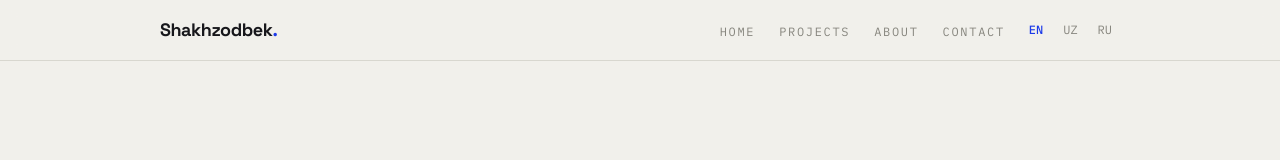
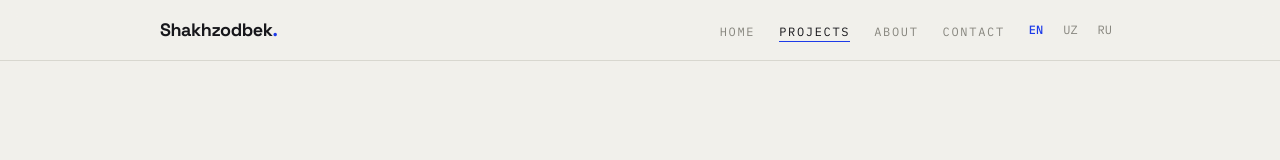
Before and after one commit to ShakhCo/shakha.uz, a Next.js app: page /en/projects in a window 1280 px wide. Shown: the top 160 px of the page. Built offline with nearby package versions, Linux system fonts and the light colour scheme.

Commit message:
fix: nav active-link state, README accuracy, sitemap/reveal/focus polish

```diff
--- a/src/app/[locale]/contact/page.tsx
+++ b/src/app/[locale]/contact/page.tsx
@@ -38,7 +38,7 @@ export default async function ContactPage({ params }: { params: Promise<{ locale
             href={c.href}
             target={c.href.startsWith("http") ? "_blank" : undefined}
             rel="noopener noreferrer"
-            className="group rounded-md border border-[var(--color-line)] bg-[var(--color-surface)] p-6 transition-transform hover:-translate-y-0.5 hover:border-[var(--color-ink)] focus-visible:outline-2 focus-visible:outline-offset-2 focus-visible:outline-[var(--color-signal)]"
+            className="group rounded-md border border-[var(--color-line)] bg-[var(--color-surface)] p-6 transition-transform hover:-translate-y-0.5 hover:border-[var(--color-ink)] focus-visible:outline focus-visible:outline-2 focus-visible:outline-offset-2 focus-visible:outline-[var(--color-signal)]"
           >
             <p className="font-mono text-xs uppercase tracking-[0.18em] text-[var(--color-muted)]">{c.label}</p>
             <p className="mt-2 font-display text-lg font-semibold text-[var(--color-ink)] transition-colors group-hover:text-[var(--color-signal)]">
--- a/src/app/sitemap.ts
+++ b/src/app/sitemap.ts
@@ -7,6 +7,6 @@ export default function sitemap(): MetadataRoute.Sitemap {
   return allUrls().map((url) => ({
     url,
     changeFrequency: "monthly",
-    priority: url.endsWith(".uz/en/") || /\/(en|uz|ru)\/$/.test(url) ? 1 : 0.8,
+    priority: /\/(en|uz|ru)\/$/.test(url) ? 1 : 0.8,
   }));
 }
--- a/src/components/Nav.tsx
+++ b/src/components/Nav.tsx
@@ -2,6 +2,7 @@ import Link from "next/link";
 import type { Dictionary } from "@/lib/i18n/dictionaries/en";
 import type { Locale } from "@/lib/i18n/config";
 import { LocaleSwitcher } from "./LocaleSwitcher";
+import { NavLinks } from "./NavLinks";
 
 export function Nav({ locale, dict }: { locale: Locale; dict: Dictionary }) {
   const base = `/${locale}`;
@@ -21,18 +22,7 @@ export function Nav({ locale, dict }: { locale: Locale; dict: Dictionary }) {
           Shakhzodbek<span className="text-[var(--color-signal)]">.</span>
         </Link>
         <div className="flex items-center gap-4">
-          <ul className="hidden gap-6 md:flex">
-            {links.map((l) => (
-              <li key={l.href}>
-                <Link
-                  href={l.href}
-                  className="font-mono text-xs uppercase tracking-[0.14em] text-[var(--color-muted)] transition-colors hover:text-[var(--color-ink)]"
-                >
-                  {l.label}
-                </Link>
-              </li>
-            ))}
-          </ul>
+          <NavLinks links={links} />
           <LocaleSwitcher locale={locale} />
         </div>
       </nav>
--- /dev/null
+++ b/src/components/NavLinks.tsx
@@ -0,0 +1,34 @@
+"use client";
+
+import Link from "next/link";
+import { usePathname } from "next/navigation";
+
+type NavLink = { href: string; label: string };
+
+export function NavLinks({ links }: { links: NavLink[] }) {
+  const pathname = usePathname();
+  // Normalize: ensure trailing slash for comparison
+  const normalized = pathname.endsWith("/") ? pathname : pathname + "/";
+
+  return (
+    <ul className="hidden gap-6 md:flex">
+      {links.map((l) => {
+        const isActive = normalized === l.href;
+        return (
+          <li key={l.href}>
+            <Link
+              href={l.href}
+              className={
+                isActive
+                  ? "border-b border-[var(--color-signal)] pb-0.5 font-mono text-xs uppercase tracking-[0.14em] text-[var(--color-ink)]"
+                  : "font-mono text-xs uppercase tracking-[0.14em] text-[var(--color-muted)] transition-colors hover:text-[var(--color-ink)]"
+              }
+            >
+              {l.label}
+            </Link>
+          </li>
+        );
+      })}
+    </ul>
+  );
+}
--- a/src/components/Reveal.tsx
+++ b/src/components/Reveal.tsx
@@ -13,6 +13,15 @@ export function Reveal({
   const [shown, setShown] = useState(false);
 
   useEffect(() => {
+    // Show immediately for users who prefer reduced motion
+    if (
+      typeof window !== "undefined" &&
+      window.matchMedia("(prefers-reduced-motion: reduce)").matches
+    ) {
+      setShown(true);
+      return;
+    }
+
     const el = ref.current;
     if (!el) return;
     const io = new IntersectionObserver(
```
Also changed, not shown: 1 other file (tests, documents, lock files or other folders).
